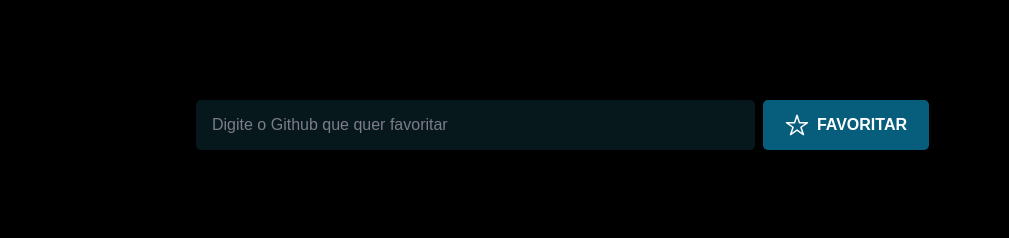
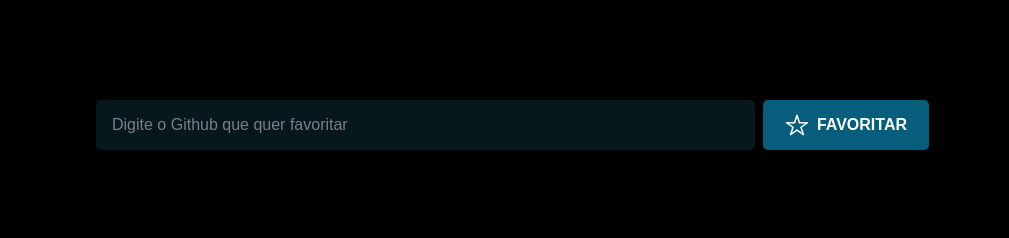
Before and after one commit to AndersonPAlmeida/projeto-git-fav, a plain HTML site: page index.html in a window 1280 px wide. Shown: the top 238 px of the page, 271-1280 px from the left. Drawn offline with Linux system fonts and the light colour scheme.

Commit message:
Ajuste do gap do header

```diff
--- a/style.css
+++ b/style.css
@@ -46,7 +46,7 @@ header {
    display: flex;
    align-items: flex-end;
    justify-content: space-between;
-   gap: 20rem;
+   gap: 10rem;
    margin-bottom: 9rem;
 }
 .logo {
```
